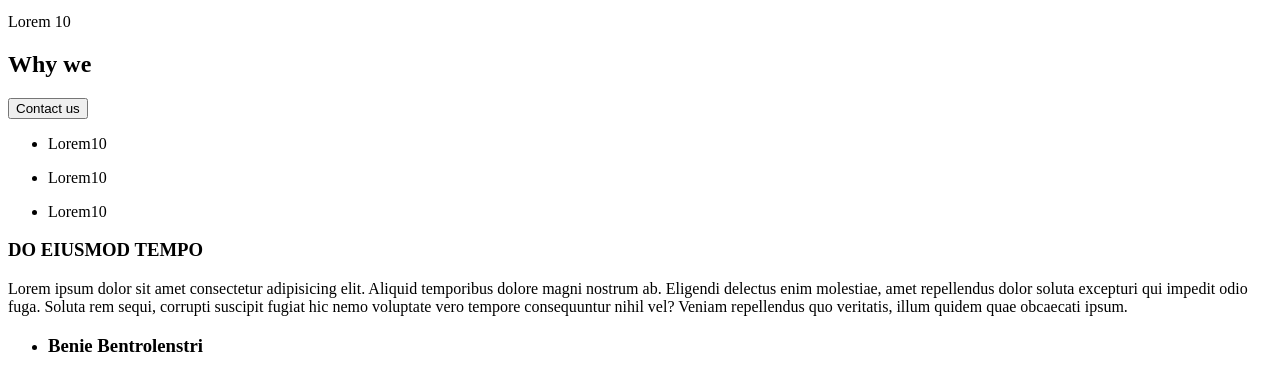
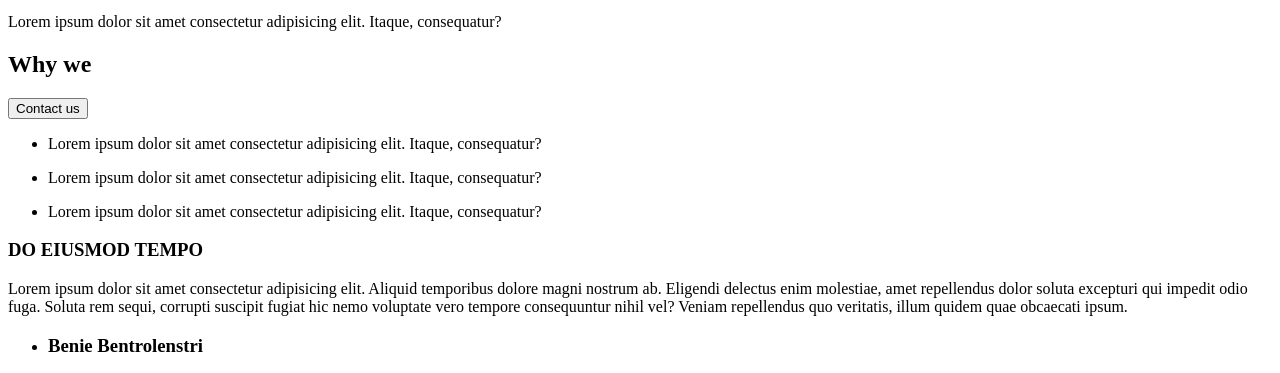
Before and after one commit to Majida86/site-du-consultant, a plain HTML site: page index.html in a window 1280 px wide. Shown: the part 402-775 px from the top of the page. Drawn offline with Linux system fonts and the light colour scheme.

Commit message:
nouvelle modification

```diff
--- a/index.html
+++ b/index.html
@@ -40,20 +40,21 @@
         <section>
             <img src="#" alt="logo facebook">
             <img src="#" alt="logo twitter">
-            <p> Lorem 10</p>
+            <p> Lorem ipsum dolor sit amet consectetur adipisicing elit. Itaque, consequatur?</p>
         </section>
         <section>
             <h2> Why we</h2>
 
             <button> Contact us</button>
             <ul>
-                <li>Lorem10</li>
+                <li>Lorem ipsum dolor sit amet consectetur adipisicing elit. Itaque, consequatur?</li>
+
             </ul>
             <ul>
-                <li>Lorem10</li>
+                <li>Lorem ipsum dolor sit amet consectetur adipisicing elit. Itaque, consequatur?</li>
             </ul>
             <ul>
-                <li>Lorem10</li>
+                <li>Lorem ipsum dolor sit amet consectetur adipisicing elit. Itaque, consequatur?</li>
             </ul>
 
         </section>
```
